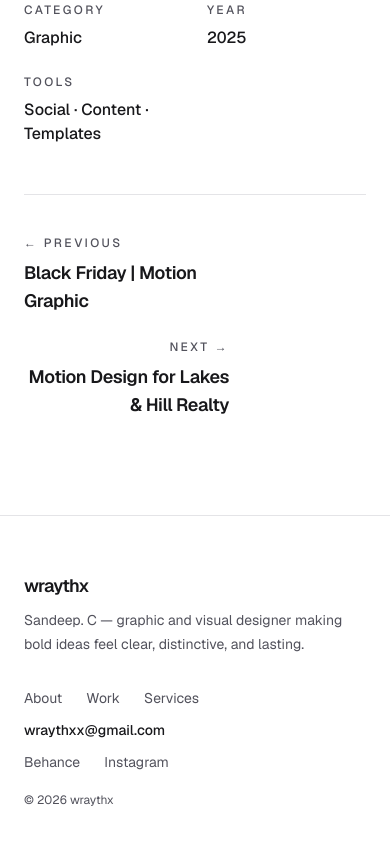
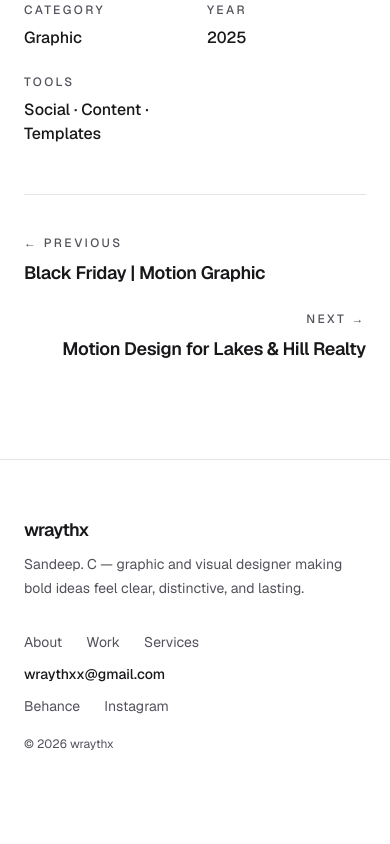
Before and after one commit to thesandeepstudio/wraythx, a Next.js app: page /projects/jawaaf-consulting-academy-social-media-design in a window 390 px wide. Shown: the part 844-1688 px from the top of the page. After the commit the page ends 1652 px from the top, so only its background shows below. Built offline with nearby package versions, Linux system fonts and the light colour scheme; no server answers.

Commit message:
fix: stack prev-next nav full width on mobile

```diff
--- a/app/projects/[slug]/page.tsx
+++ b/app/projects/[slug]/page.tsx
@@ -156,7 +156,7 @@ export default async function ProjectPage({
           <div className="flex flex-col gap-6 border-t border-zinc-200 pt-10 md:flex-row md:items-center md:justify-between">
             <Link
               href={projectHref(prev.title)}
-              className="group max-w-[60%]"
+              className="group max-w-full md:max-w-[60%]"
             >
               <p className="text-xs font-medium uppercase tracking-[0.2em] text-zinc-600">
                 ← Previous
@@ -167,7 +167,7 @@ export default async function ProjectPage({
             </Link>
             <Link
               href={projectHref(next.title)}
-              className="group max-w-[60%] text-right"
+              className="group max-w-full md:max-w-[60%] text-right"
             >
               <p className="text-xs font-medium uppercase tracking-[0.2em] text-zinc-600">
                 Next →
```
